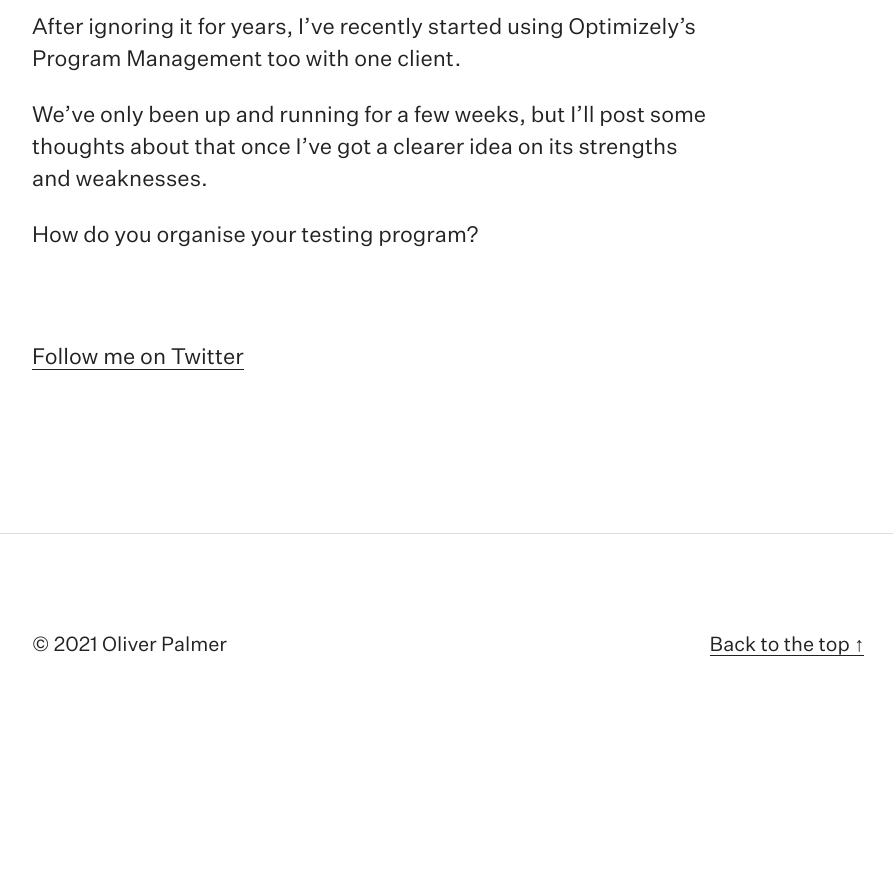
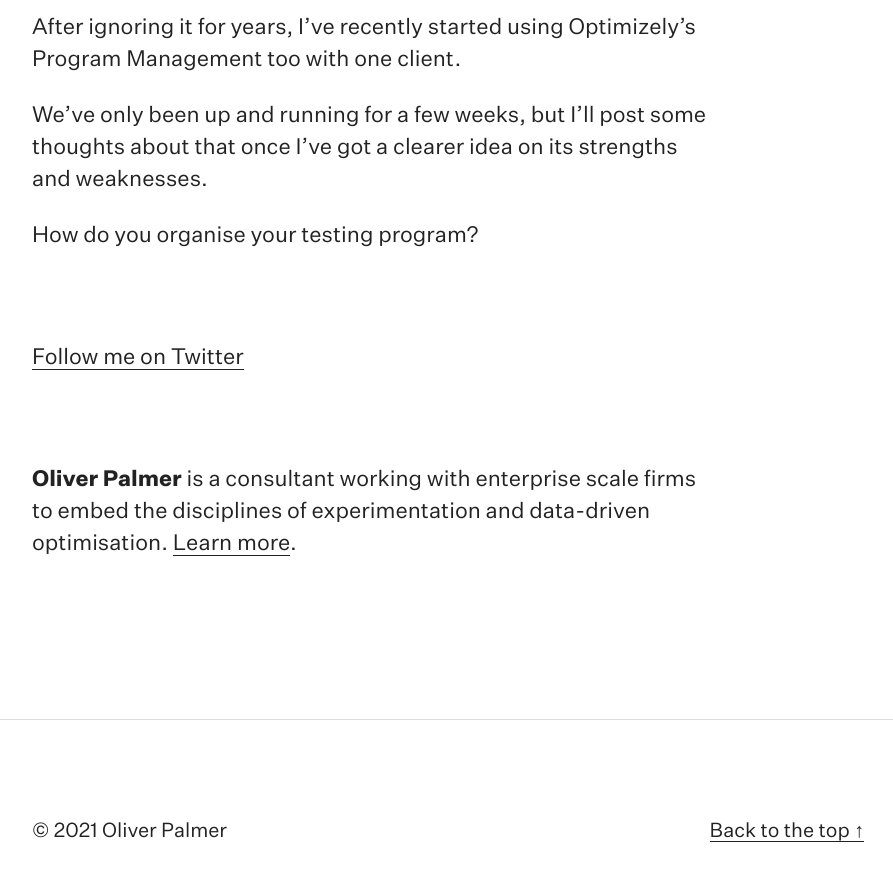
Before and after one commit to olleepalmer/olleepalmer.github.io, a Jekyll site: the page built from _posts/2019-09-23-kanban-AB-testing-program-organisation.md, in a window 1280 px wide and 900 px high, scrolled down 6329 px. Shown: the top 881 px of the window, without its empty margins (192-1085 px from the left). Built offline with Jekyll 4.4.1, drawn with Linux system fonts in a browser that asks for light colours; comment, search, counter and statistics services are not loaded; before the commit the page ends 7043 px from its top, so only the background shows below that.

Commit message:
Added author info box

```diff
--- a/_includes/book.html
+++ b/_includes/book.html
@@ -6,7 +6,14 @@
       <p class="mt-5">
         <a href="https://www.twitter.com/ollee">Follow me on Twitter</a>
       </p>
+  </div></div>
 
+<div class="row mt-5">
+  <div class="col-sm-10">
+    <p>
+<strong>Oliver Palmer</strong> is a consultant working with enterprise scale firms to embed the disciplines of experimentation and data-driven optimisation. <a href="/about">Learn&nbsp;more</a>.</a></p>
 </div>
 </div>
+
+
 <!--/.section-->
```
